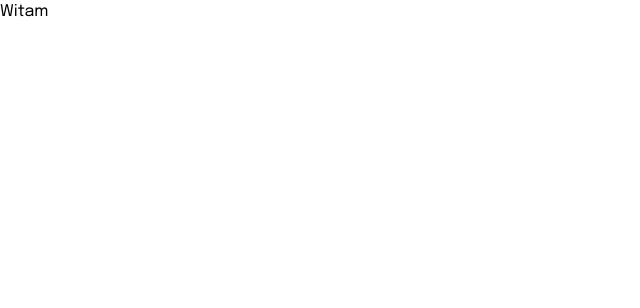
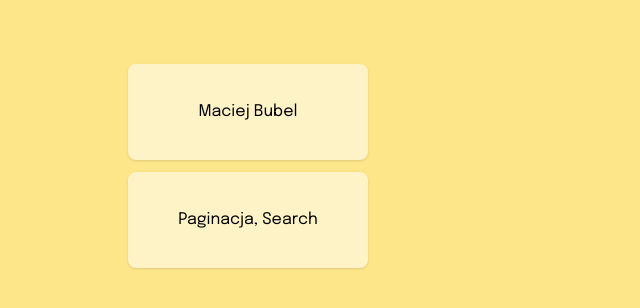
Before and after one commit to maciejszaman/staz, a React (Create React App) app: page / in a window 1280 px wide. Shown: the top 308 px of the page, without its empty margins (0-640 px from the left). Built offline with nearby package versions, Linux system fonts and the light colour scheme.

Commit message:
search, filtering done

```diff
--- a/src/App.tsx
+++ b/src/App.tsx
@@ -3,8 +3,18 @@ import './App.css';
 
 function App() {
   return (
-    <div>
-      <p>Witam</p>
+    <div className='bg-amber-200 h-[100vh]'>
+      <div className='wrapper flex flex-col gap-3 justify-center pt-[5%] pb-[5%] pl-[10%] pr-[10%]'>
+        <div className="card w-60 h-24 rounded-lg p-3 text-center bg-amber-100 shadow">
+          <p className='pt-6'>Maciej Bubel</p>
+        </div>
+        <a href='/2'>
+          <div className='card w-60 h-24 rounded-lg p-3 hover:bg-amber-100 hover:shadow-lg text-center bg-amber-100 shadow'>
+            <p className='mt-6'>Paginacja, Search</p>
+          </div>
+        </a>
+
+      </div>
     </div>
   );
 }
--- a/src/index.css
+++ b/src/index.css
@@ -4,4 +4,6 @@
 
 body {
   font-family: "Epilogue", sans-serif;
+  overflow: -moz-scrollbars-vertical;
+  overflow-y: scroll;
 }
--- a/src/routes/Zadaniedrugie/Pagination/Pagination.tsx
+++ b/src/routes/Zadaniedrugie/Pagination/Pagination.tsx
@@ -7,7 +7,9 @@ const Pagination = ({
   paginate,
   currentPage,
 }: SharedTypes.PaginationProps) => {
-  const LastPage = Math.ceil(totalPosts / postsPerPage)
+  const lastPage = Math.ceil(totalPosts / postsPerPage)
+
+  console.log(totalPosts)
 
 /*   const pageNumbers = [];
 
@@ -27,8 +29,8 @@ const Pagination = ({
   return (
       <div className="flex flex-row justify-around pb-2 bg-slate-200 drop-shadow-md">
         <button className={currentPage !== 1 ? `w-[20%] hover:bg-slate-300 rounded-lg` : `w-[20%] text-slate-400 pointer-events-none`} onClick={() => paginate(currentPage - 1)}>Previous</button>
-        <p className="font-bold">{currentPage}</p>
-        <button className={currentPage !== LastPage ? "w-[20%] hover:bg-slate-300 rounded-lg": "w-[20%] text-slate-400 pointer-events-none"} onClick={() => paginate(currentPage + 1)}>Next</button>
+        {totalPosts ? <p className="font-bold">{`${currentPage}/${lastPage}`}</p> : <p className="font-bold">{`0/0`}</p> }
+        <button className={currentPage !== lastPage && totalPosts !== 0 ? "w-[20%] hover:bg-slate-300 rounded-lg": "w-[20%] text-slate-400 pointer-events-none"} onClick={() => paginate(currentPage + 1)}>Next</button>
       </div>
   );
 };
--- a/src/routes/Zadaniedrugie/Post/Post.tsx
+++ b/src/routes/Zadaniedrugie/Post/Post.tsx
@@ -4,7 +4,7 @@ import * as Types from "./Post.types";
 export const Post = ({ post, searchValue }: Types.PostProps) => {
 
   return (
-    <div className={(post.title || post.body).includes(searchValue) ? "flex flex-col rounded-md p-3 gap-2 w-60 drop-shadow bg-slate-100" : "hidden"}>
+    <div className="flex flex-col rounded-md p-3 gap-2 w-60 drop-shadow bg-amber-100">
       <div className="head font-medium justify-center">{post.title}</div>
       <div className="body">{post.body}</div>
     </div>
--- a/src/routes/Zadaniedrugie/Zadaniedrugie.tsx
+++ b/src/routes/Zadaniedrugie/Zadaniedrugie.tsx
@@ -6,9 +6,11 @@ import { Skeletonpost } from "./Post/Skeletonpost";
 
 export const Zadaniedrugie = () => {
   const [ posts, setPosts ] = useState<any[]>([]);
+  const [ postsFiltered, setPostsFiltered] = useState<any[]>([])
   const [ currentPage, setCurrentPage ] = useState(1);
   const [ postsPerPage ] = useState(12);
   const [ searchValue, setSearchValue ] = useState<string>("")
+
 
   async function fetchPosts() {
     const res = await fetch("https://jsonplaceholder.typicode.com/posts");
@@ -20,9 +22,15 @@ export const Zadaniedrugie = () => {
     fetchPosts();
   }, []);
 
+  useEffect(() => {
+    setPostsFiltered(posts.filter(item => ((item.title || item.body).includes(searchValue))))
+    setCurrentPage(1)
+    console.log(postsFiltered)
+  },[searchValue])
+
   const indexOfLastPost = currentPage * postsPerPage;
   const indexOfFirstPost = indexOfLastPost - postsPerPage;
-  const currentPosts = posts.slice(indexOfFirstPost, indexOfLastPost);
+  const currentPosts = postsFiltered.slice(indexOfFirstPost, indexOfLastPost);
 
   const paginate = (pageNumber: number) => setCurrentPage(pageNumber);
 
@@ -39,7 +47,7 @@ export const Zadaniedrugie = () => {
         </div>
         <Pagination
           postsPerPage={postsPerPage}
-          totalPosts={posts.length}
+          totalPosts={postsFiltered.length}
           paginate={paginate}
           currentPage={currentPage}
         />
@@ -51,9 +59,12 @@ export const Zadaniedrugie = () => {
         {posts.length !== 0 ? (
           <>
             <div className="cards justify-center flex flex-row flex-wrap gap-5">
-              {currentPosts.map((post: SharedTypes.Posts) => (
-                <Post searchValue={searchValue} post={post} key={post.id} />
-              ))}
+              {currentPosts.length > 0 ? (
+                currentPosts.map((post: SharedTypes.Posts) => (
+                  <Post searchValue={searchValue} post={post} key={post.id} />
+                ))
+
+              ) : (<div className="pointer-events-none"><p>No posts meet selected criteria</p></div>)}
             </div>
           </>
         ) : (
```
